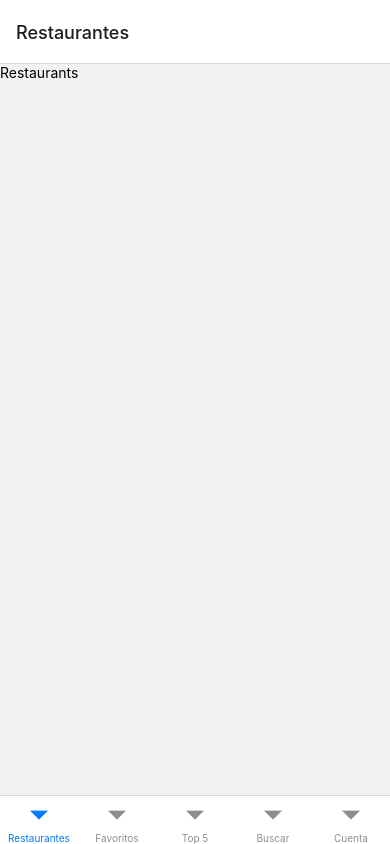
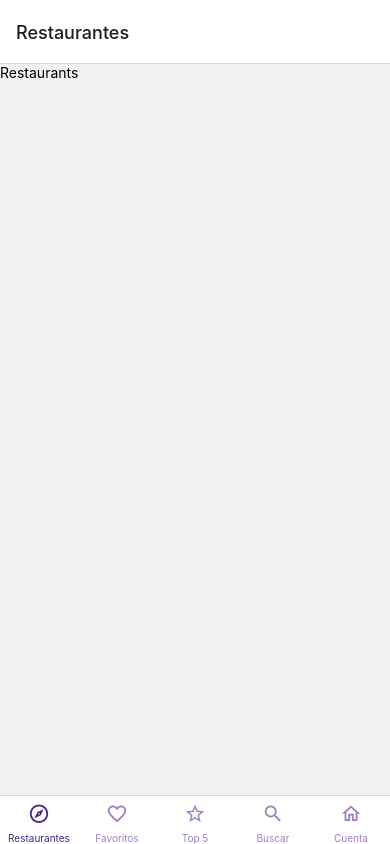
Before and after one commit to gonzajaimes/restaurants, a React Native app: screen / in a window 390 px wide. Built offline with nearby package versions, Linux system fonts and the light colour scheme.

Commit message:
iconos de barra

```diff
--- a/navigations/Navigation.js
+++ b/navigations/Navigation.js
@@ -8,13 +8,51 @@ import FavouritesStack from './FavouritesStack'
 import TopRestaurantsStack from './TopRestaurantsStack'
 import SearchStack from './SearchStack'
 import AccountStack from './AccountStack'
+import { Icon } from '@rneui/base'
 
 const Tab = createBottomTabNavigator()
 
 export default function Navigation() {
+  const screenOptions = (route, color) => {
+     let iconName
+     switch (route.name) {
+          case "restaurants-stack":
+            iconName = "compass-outline"
+            break;
+          case "search-stack":
+            iconName = "magnify"
+            break;
+          case "favourites-stack":
+            iconName = "heart-outline"
+            break;
+          case "top-restaurants-stack":
+            iconName = "star-outline"
+            break;
+          case "account-stack":
+            iconName = "home-outline"
+            break;
+     }
+     return(
+      <Icon
+          type="material-community"
+          name={iconName}
+          size={22}
+          color={color}
+      />
+     )
+  }
+
   return (
     <NavigationContainer>
-        <Tab.Navigator>
+        <Tab.Navigator
+            initialRouteName="restaurants-stack"
+            screenOptions={({route}) => ({
+                tabBarIcon: ({color}) => screenOptions(route, color),
+                tabBarActiveTintColor: "#452783",
+                tabBarInactiveTintColor: "#a17dc3"
+
+            })}
+        >
             <Tab.Screen
               name="restaurants-stack"
               component={RestaurantsStack}
--- a/package.json
+++ b/package.json
@@ -13,13 +13,16 @@
     "@react-navigation/drawer": "^6.5.6",
     "@react-navigation/native": "^6.1.1",
     "@react-navigation/stack": "^6.3.10",
+    "@rneui/base": "^4.0.0-rc.7",
+    "@rneui/themed": "^4.0.0-rc.7",
     "expo": "^47.0.9",
     "expo-status-bar": "~1.4.2",
     "react": "18.1.0",
     "react-native": "0.70.5",
     "react-native-gesture-handler": "^2.8.0",
     "react-native-safe-area-context": "4.4.1",
-    "react-native-screens": "~3.18.0"
+    "react-native-screens": "~3.18.0",
+    "react-native-vector-icons": "^9.2.0"
   },
   "devDependencies": {
     "@babel/core": "^7.12.9"
```
Also changed, not shown: 1 other file (tests, documents, lock files or other folders).
